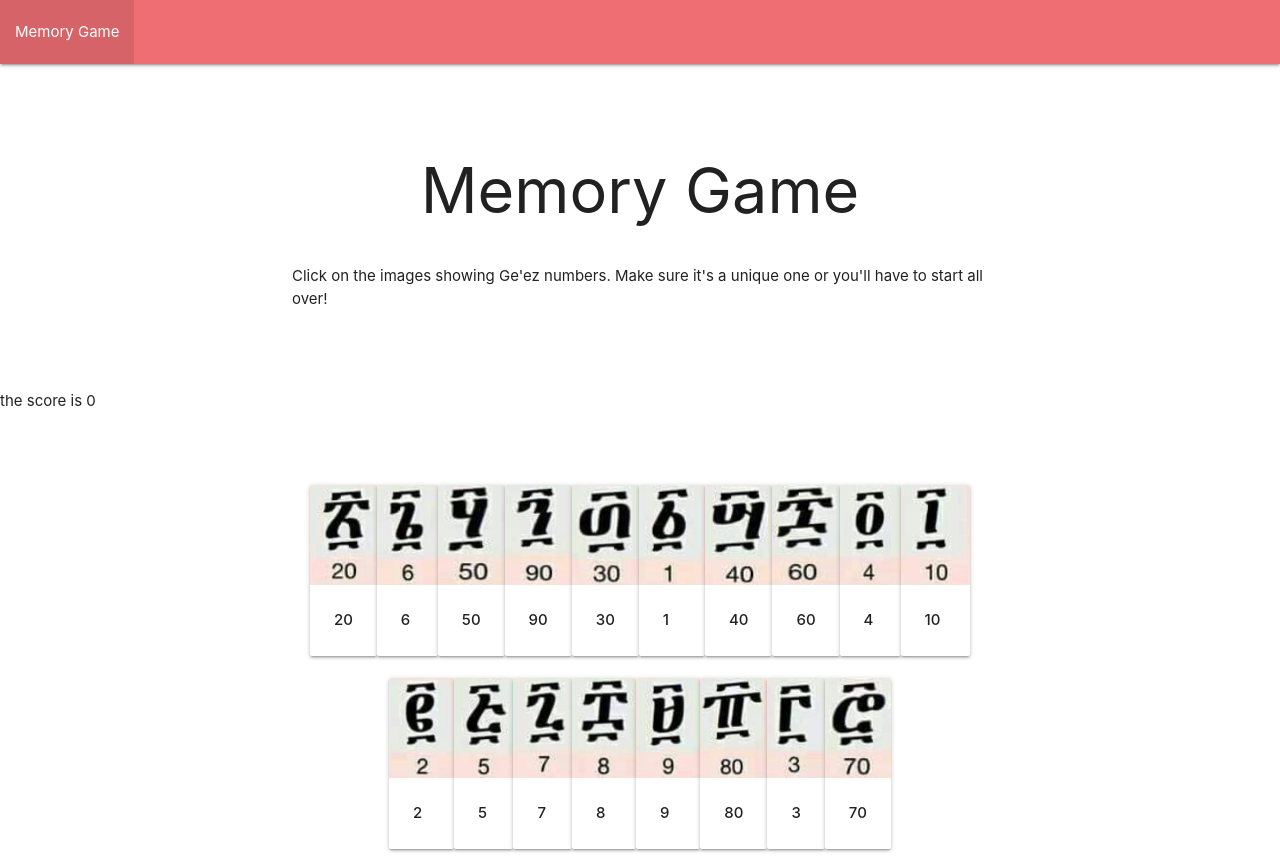
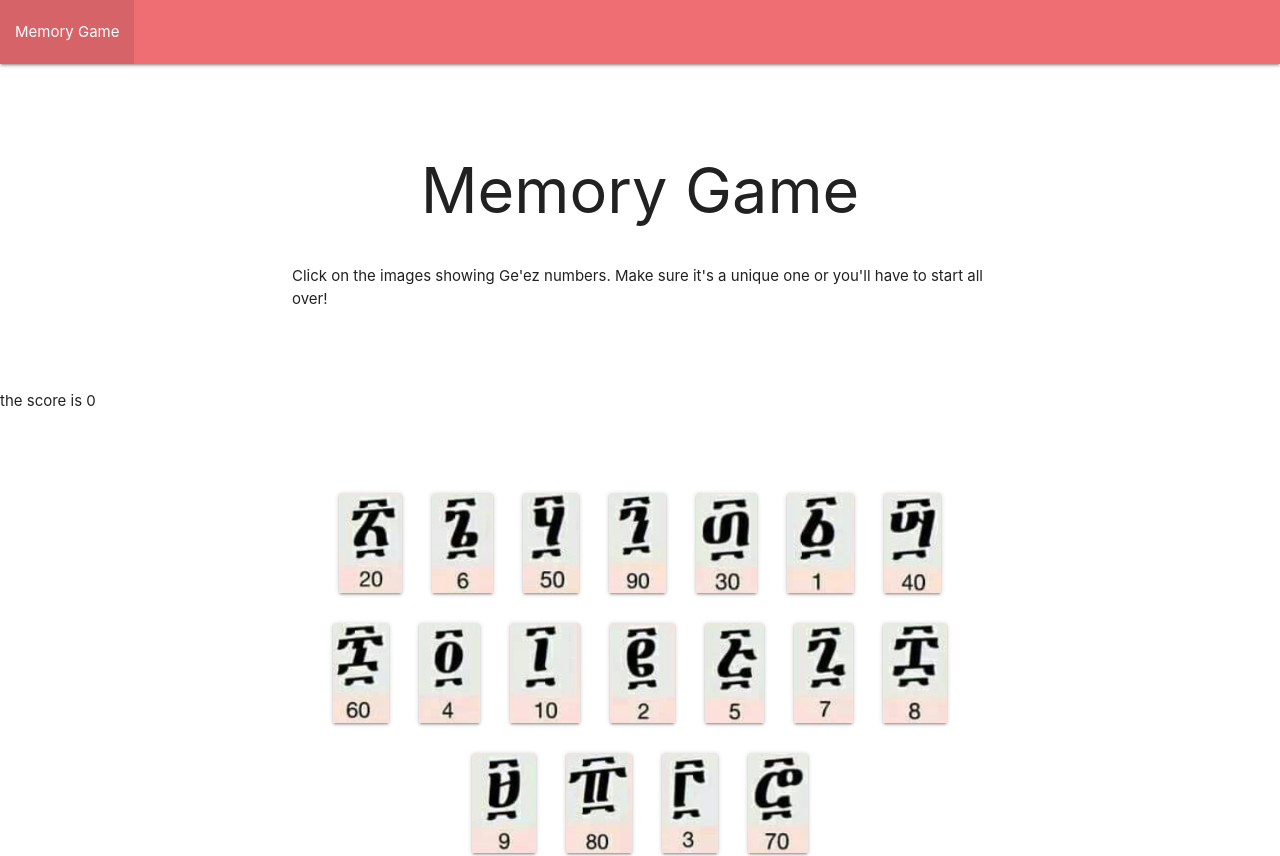
Before and after one commit to redricasa/Memory-Game, a React (Create React App) app in the folder clicky/: page / in a window 1280 px wide. Shown: the top 856 px of the page. Built offline with nearby package versions, Linux system fonts and the light colour scheme.

Commit message:
added score to screen

```diff
--- a/clicky/src/App.js
+++ b/clicky/src/App.js
@@ -4,8 +4,6 @@ import Navbar from "./components/navbar";
 import Footer from "./components/footer";
 import Geez from "./components/geez";
 import json from "./geezNums.json";
-import axios from "axios";
-import Counter from './components/counter/counter';
 import _ from 'underscore';
 
 
@@ -30,16 +28,6 @@ class App extends Component {
 
     componentDidMount(){
 
-        // this.setState({cards: Cards})
-
-        // axios.get(
-
-        // )
-        //     .then(result=>
-        //         console.log(`Here's the geezNums.json API data: ${result.data}`))
-        //     .catch( err =>
-        //         console.log(`Error Message: ${err}`)
-        //     )
     }
 
 
@@ -58,20 +46,21 @@ class App extends Component {
 
         return (
 
-            <div>
-
+            <React.Fragment>
                 <Navbar>
 
                 </Navbar>
                 <Header />
-                <div>
-                    <p>the score is {this.state.count}</p>
-                </div>
+                    <div>
+                        <p>the score is {this.state.count}</p>
+                    </div>
+
+
                 <main className="container">
                     {Cards}
                 </main>
                 <Footer />
-            </div>
+            </React.Fragment>
         );
     }
 }
--- a/clicky/src/components/geez/index.js
+++ b/clicky/src/components/geez/index.js
@@ -1,34 +1,19 @@
 import React from "react";
 import "./style.css";
-// import "./geezNums.json"
 
-class Geez extends React.Component {
-    state={
-        // image:""
-    }
-    // console.log(props);
-    render() {
+// function creates
+function Geez(props) {
     return(
-            // <div className = "card">
-            //     <div className= "img-container">
-            //         <img alt={props.name} src={props.image} />
-            //     </div>
-            // </div>
-
         <div className="card">
             <div className="card-image">
                 {/* gets name & image from props */}
-                            <img alt={this.props.name} src={this.props.image} onClick={this.props.onClick}/>
+                <img alt={props.name} src={props.image} onClick={props.onClick}/>
             </div>
-                        <div class="card-content">
+            {/* <div class="card-content">
                 <p><strong>{this.props.label}</strong></p>
+            </div> */}
         </div>
-                    </div>
-
     )
 }
 
-}
-
-
 export default Geez;
--- a/clicky/src/components/geez/style.css
+++ b/clicky/src/components/geez/style.css
@@ -1,12 +1,6 @@
-/* .card {
-    background: #fff;
+.card {
     border-radius: 2px;
-    height: 325px;
     margin: 1rem;
-    position: relative;
-    width: 325px;
-    box-shadow: 0 3px 6px #999, 0 3px 6px #999;
-    text-align: left;
 }
 
 .card > .card-image {
@@ -14,7 +8,7 @@
     overflow: hidden;
     text-align: center;
     background:white;
-} */
+}
 .card > .card-image > img {
     height: 100px;
     width: 100%
```
Also changed, not shown: 2 other files (tests, documents, lock files or other folders). Lines whose indentation alone changed are shown as unchanged.
